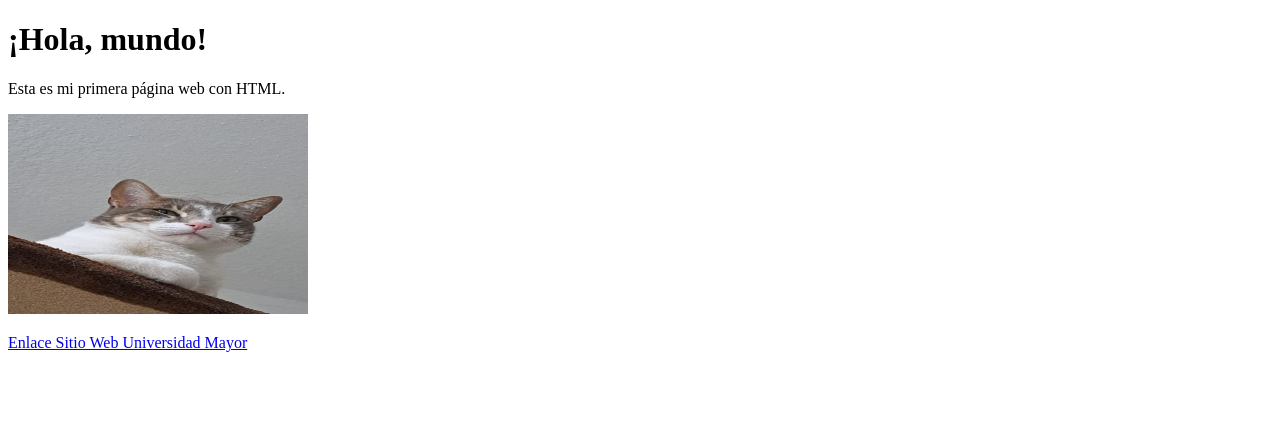
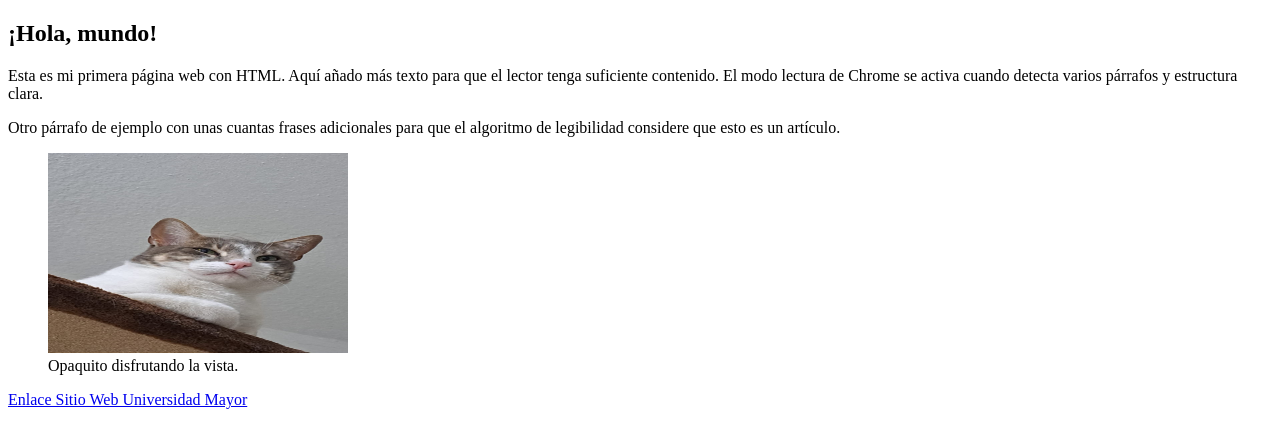
Before and after one commit to YeMendez/SitiosWeb, a plain HTML site: page index.html in a window 1280 px wide. Drawn offline with Linux system fonts and the light colour scheme.

Commit message:
index.html

```diff
--- a/index.html
+++ b/index.html
@@ -1,26 +1,32 @@
-<!DOCTYPE html> <!-- Indica que este documento es HTML5 -->
+<!DOCTYPE html>
+<html lang="es">
+  <head>
+    <!-- Cabecera: aquí va la configuración de la página -->
+    <meta charset="UTF-8" />
+    <title>Mi primera página</title>
+    <meta name="viewport" content="width=device-width, initial-scale=1" />
+  </head>
+  <body>
+    <main>
+      <article>
+        <header>
+          <h1>¡Hola, mundo!</h1>
+        </header>
 
-<html lang="es"> <!-- Inicio del documento HTML -->
+        <p>Esta es mi primera página web con HTML. Aquí añado más texto para que el lector tenga suficiente contenido. El modo lectura de Chrome se activa cuando detecta varios párrafos y estructura clara.</p>
+        <p>Otro párrafo de ejemplo con unas cuantas frases adicionales para que el algoritmo de legibilidad considere que esto es un artículo.</p>
 
-  <head> <!Cabecera: aquí va la configuración de la página -->
+        <figure>
+          <img src="img/opaquito.jpg" alt="Gatico gris en mirador" width="300" height="200" />
+          <figcaption>Opaquito disfrutando la vista.</figcaption>
+        </figure>
 
-    <meta charset="UTF-8"> <!-- Permite usar caracteres especiales como tildes y ñ -->
-
-    <title>Mi primera página</title> <!-- Título que aparece en la pestaña del navegador -->
-
-  </head>
-
-
-
-  <body> <!Cuerpo: todo lo que el usuario verá en la página -->
-
-    <h1>¡Hola, mundo!</h1> <!-- Encabezado principal -->
-
-    <p>Esta es mi primera página web con HTML.</p> <!-- Un párrafo de texto -->
-    <img src="img/opaquito.jpg" alt="Gatico Gris en mirador" width="300"; height="200">
-    <p>
-     <a href="https://www.umayor.cl/santiago" target="_blank" rel="noopener noreferrer">Enlace Sitio Web Universidad Mayor</a>
-    </p>
+        <p>
+          <a href="https://www.umayor.cl/santiago" target="_blank" rel="noopener noreferrer">
+            Enlace Sitio Web Universidad Mayor
+          </a>
+        </p>
+      </article>
+    </main>
   </body>
-
-</html> <!-- Fin del documento HTML -->
+</html>
```
